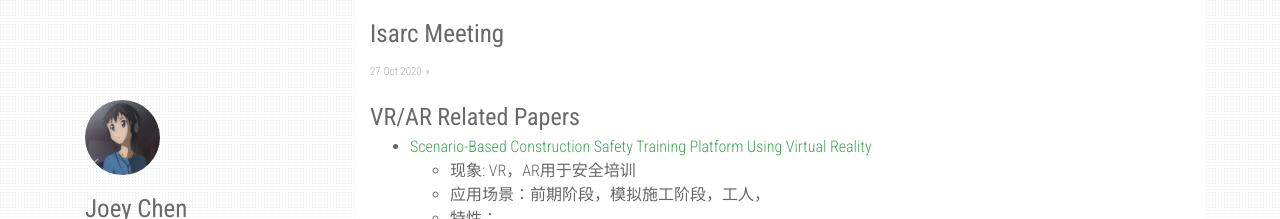
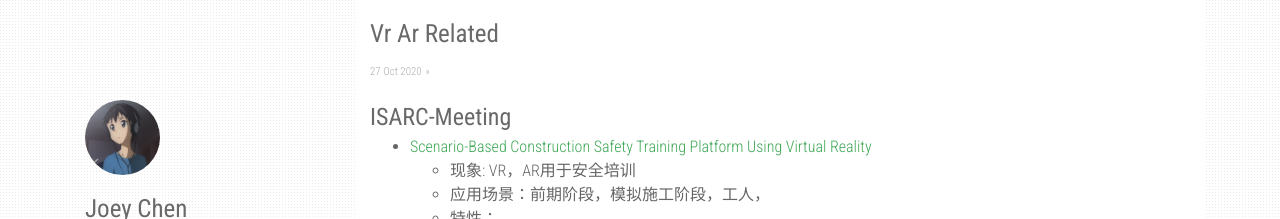
Before and after one commit to czy95/czy95.github.io, a Jekyll site: the page built from _posts/2020-10-27-VR-AR-Related.md, in a window 1280 px wide and 900 px high. Shown: the top 219 px of the window. Built offline with Jekyll 4.4.1, drawn with Linux system fonts in a browser that asks for light colours; nearby versions of some CDN libraries; some of the changed lines change nothing that is shown.

Commit message:
Update and rename 2020-10-27-ISARC-Meeting.md to 2020-10-27-VR-AR-Related.md

```diff
--- a/_posts/2020-10-27-ISARC-Meeting.md
+++ b/_posts/2020-10-27-VR-AR-Related.md
@@ -1,7 +1,7 @@
 ---
 layout: post
 ---
-### VR/AR Related Papers
+### ISARC-Meeting
 * [Scenario-Based Construction Safety Training Platform Using Virtual Reality](https://www.iaarc.org/publications/fulltext/ISARC_2020_Paper_379.pdf)
   - 现象: VR，AR用于安全培训
   - 应用场景：前期阶段，模拟施工阶段，工人，
```
